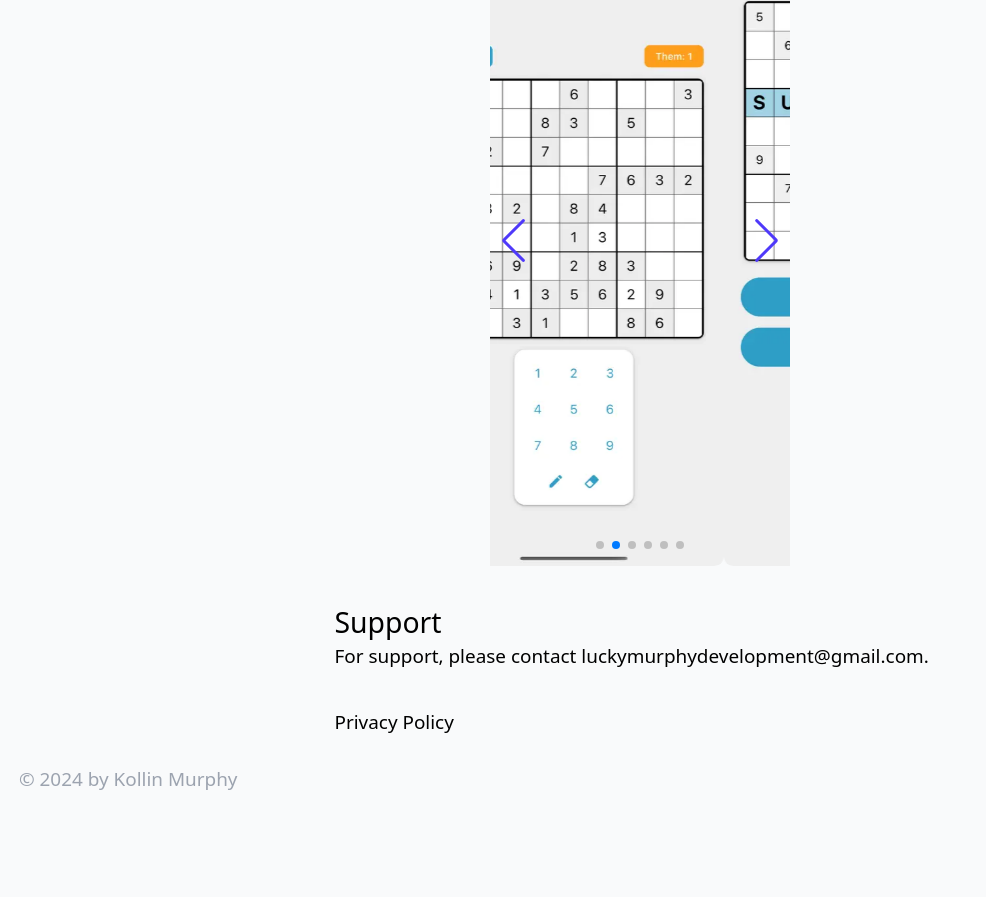
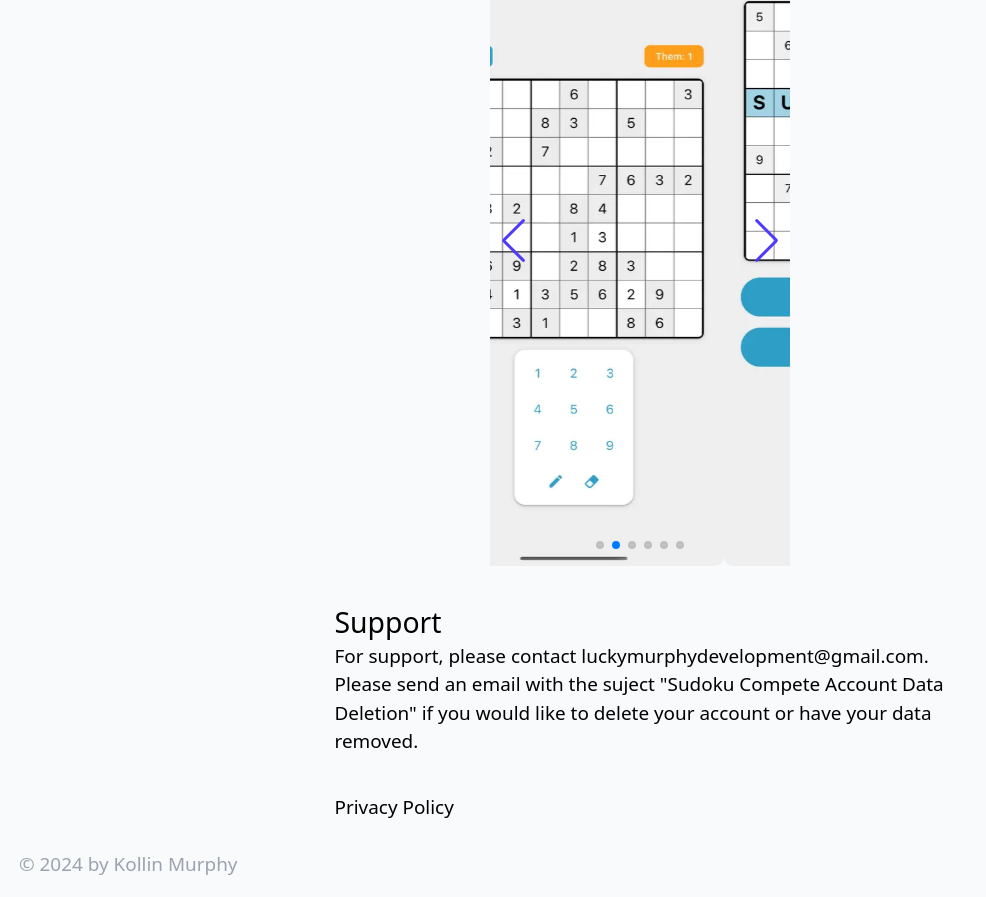
Before and after one commit to kollinmurphy/personal-website, an Astro site: page /sudoku-compete in a window 1280 px wide. Shown: the part 662-1559 px from the top of the page, without its empty margins (0-986 px from the left). Before the commit the page ends 1474 px from the top, so only its background shows below. Built offline with nearby package versions, Linux system fonts and the light colour scheme; Astro itself is replaced by a stand-in of ours.

Commit message:
delete data msg

```diff
--- a/src/pages/sudoku-compete/index.astro
+++ b/src/pages/sudoku-compete/index.astro
@@ -46,7 +46,9 @@ const IOS_LINK = "https://apps.apple.com/us/app/sudoku-compete/id6443859021";
       href="mailto:luckymurphydevelopment@gmail.com"
     >
       luckymurphydevelopment@gmail.com</a
-    >.
+    >. Please send an email with the suject "Sudoku Compete Account Data
+    Deletion" if you would like to delete your account or have your data
+    removed.
   </p>
 
   <a href="/sudoku-compete/privacy" class="text-md mt-4 hover:underline"
```
